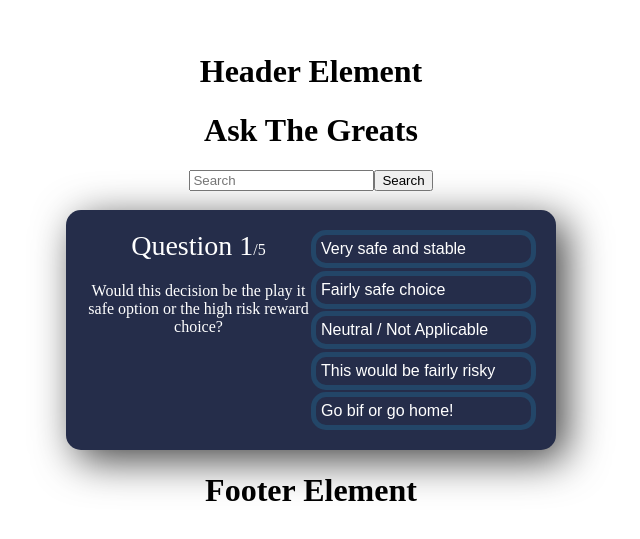
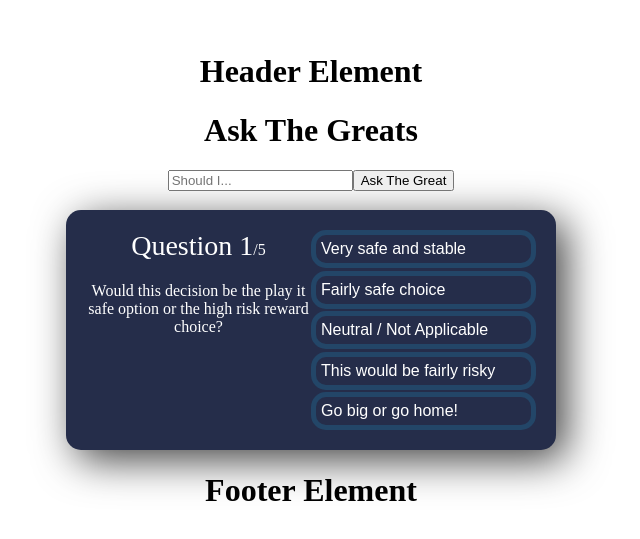
Before and after one commit to Juicester/atg, a React (Create React App) app: page / in a window 1280 px wide. Shown: the part 127-666 px from the top of the page, without its empty margins (329-969 px from the left). Built offline with nearby package versions, Linux system fonts and the light colour scheme.

Commit message:
adjusted small things

```diff
--- a/src/Components/QuestionForm/QuestionForm.js
+++ b/src/Components/QuestionForm/QuestionForm.js
@@ -8,7 +8,7 @@ function QuestionForm(props) {
 	return (
 		<form onSubmit={handleSubmit}>
 			<input
-				placeholder='Search'
+				placeholder='Should I...'
 				type='text'
 				name='searchString'
 				required
@@ -16,7 +16,7 @@ function QuestionForm(props) {
 				value={searchString}
 				className='search-input'
 			/>
-			<button type='submit'>Search</button>
+			<button type='submit'>Ask The Great</button>
 		</form>
 	);
 }
--- a/src/Components/Quiz/Quiz.js
+++ b/src/Components/Quiz/Quiz.js
@@ -11,7 +11,7 @@ function Quiz() {
 				{ answerText: 'Fairly safe choice', isCorrect: false },
 				{ answerText: 'Neutral / Not Applicable', isCorrect: false },
 				{ answerText: 'This would be fairly risky', isCorrect: true },
-				{ answerText: 'Go bif or go home!', isCorrect: true },
+				{ answerText: 'Go big or go home!', isCorrect: true },
 			],
 		},
 		{
```
Also changed, not shown: 1 other file (tests, documents, lock files or other folders).
